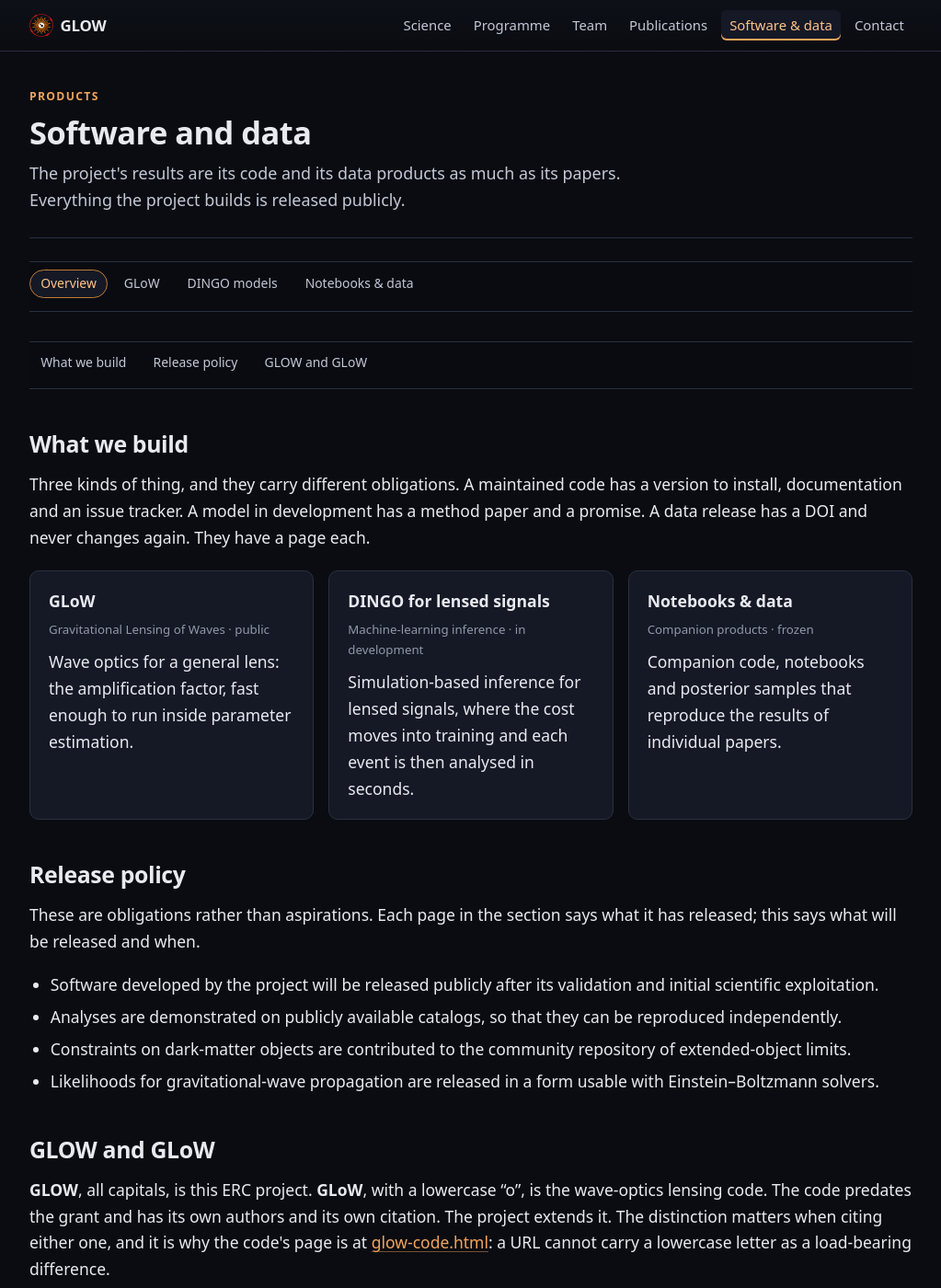
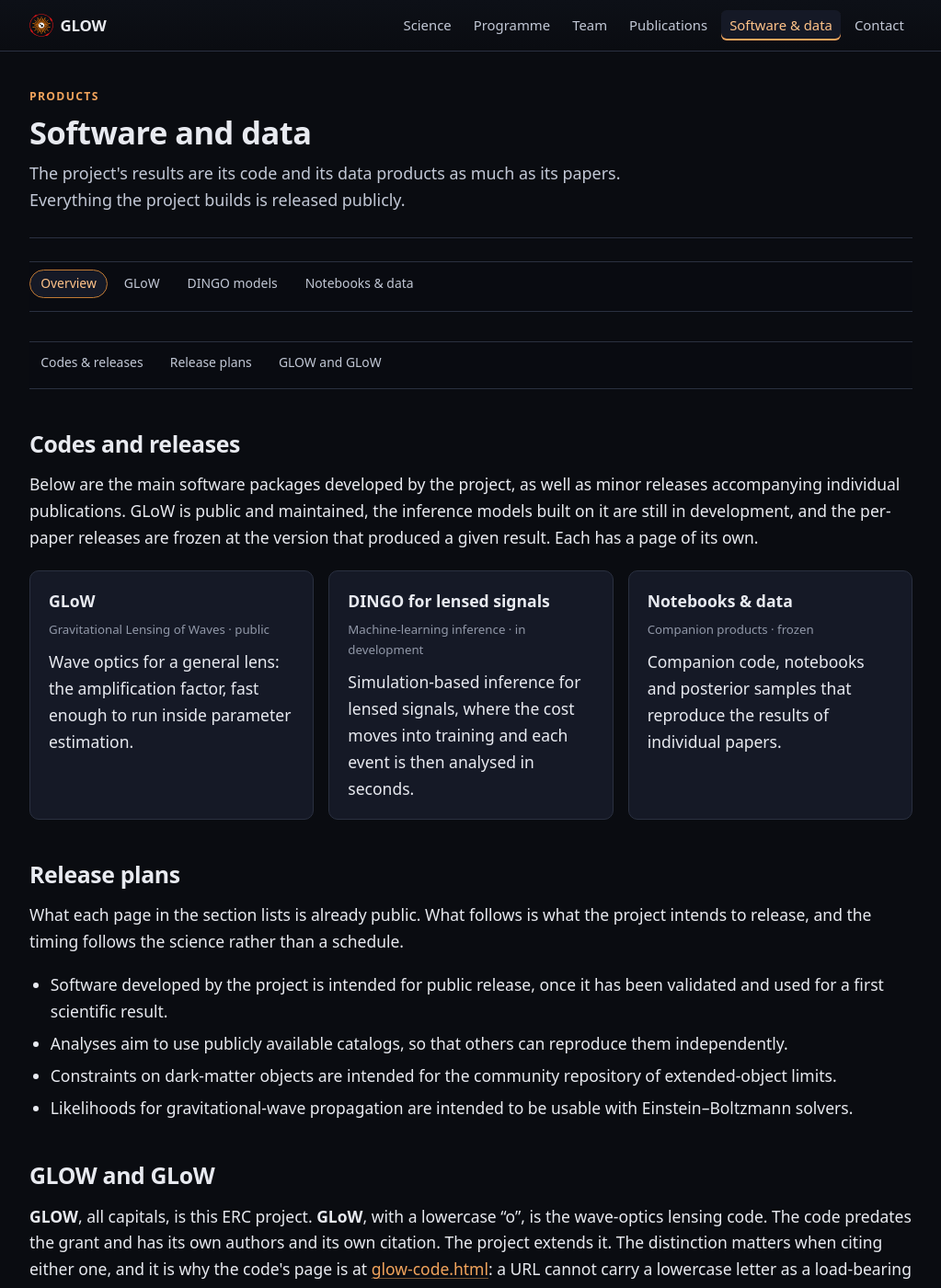
Before and after one commit to glow-astro/website, a Jekyll site: the page built from software.html, in a window 1280 px wide and 1400 px high. Shown: the whole window at 92% size, without its empty margins (128-1151 px from the left). Built offline with Jekyll 4.4.1, drawn with Linux system fonts in a browser that asks for light colours.

Commit message:
The overview in the owner's words, and release plans rather than promises
The opening paragraph is his. What stood there said in four sentences
("Three kinds of thing, and they carry different obligations...") what
his one says, under a heading, "What we build", he did not want. The
section is "Codes and releases" now, and the paragraph names the three
states plainly: GLoW public and maintained, the models built on it in
development, the per-paper releases frozen at the version that produced
a result.

The release list is softened from promises to intentions, which was the
other option he gave. Kept rather than deleted: it is the only place on
the site that says anything about when work becomes public, and that is
worth a reader knowing. Nothing on the page holds anyone to a date now,
and the data file says why the wording changed.

Co-Authored-By: Claude Opus 5 (1M context) <noreply@anthropic.com>
Claude-Session: https://claude.ai/code/session_01L7GT62S61eYxRuSFTmWGfu

```diff
--- a/_data/software.yml
+++ b/_data/software.yml
@@ -175,10 +175,13 @@ releases:
       - text: "Notebooks"
         url: "https://github.com/miguelzuma/lsd-gw-notebooks"
 
-# Commitments about what gets released and when. These are obligations, not
-# aspirations: state only what the project will actually do.
+# What the project intends to release. Softened from promises to intentions on
+# 2026-09-03 at the owner's instruction: the page has no way to hold anyone to a
+# date, and a list of commitments on a website reads as one whether or not it
+# was meant that way. What is already released is on the pages themselves, where
+# a reader can go and get it, and that is where a claim belongs.
 policy:
-  - "Software developed by the project will be released publicly after its validation and initial scientific exploitation."
-  - "Analyses are demonstrated on publicly available catalogs, so that they can be reproduced independently."
-  - "Constraints on dark-matter objects are contributed to the community repository of extended-object limits."
-  - "Likelihoods for gravitational-wave propagation are released in a form usable with Einstein–Boltzmann solvers."
+  - "Software developed by the project is intended for public release, once it has been validated and used for a first scientific result."
+  - "Analyses aim to use publicly available catalogs, so that others can reproduce them independently."
+  - "Constraints on dark-matter objects are intended for the community repository of extended-object limits."
+  - "Likelihoods for gravitational-wave propagation are intended to be usable with Einstein–Boltzmann solvers."
--- a/software.html
+++ b/software.html
@@ -10,10 +10,10 @@ description: >-
   Software developed by the GLOW project (the public GLoW wave-optics lensing
   code and machine-learning inference tools) and the project's release policy.
 sections:
-  - id: packages
-    label: "What we build"
+  - id: codes
+    label: "Codes & releases"
   - id: policy
-    label: "Release policy"
+    label: "Release plans"
   - id: naming
     label: "GLOW and GLoW"
 ---
@@ -28,8 +28,14 @@ sections:
   What is NOT here any more, and where it went: the tool cards, which were four
   facts each and had nowhere to grow, are now glow-code.html and
   dingo-lensing.html; the data releases are notebooks.html. What stays is what
-  belongs to the section as a whole rather than to one thing in it -- the map,
-  the release policy, and the naming note.
+  belongs to the section as a whole rather than to one thing in it: the map,
+  the release plans, and the naming note.
+
+  The lead paragraph and the softened release plans are the owner's call,
+  2026-09-03. What stood here before opened on "three kinds of thing, and they
+  carry different obligations", which said in four sentences what his one
+  sentence says, and the release list was written as a set of promises when it
+  is a set of intentions.
 
   No diagram like the science skymap. That figure works because the topics sit
   at places on a light path and the picture is of that path; three codes have no
@@ -41,13 +47,14 @@ sections:
 
 {% include subnav.html %}
 
-<section class="section" id="packages" aria-labelledby="packages-heading">
-  <h2 id="packages-heading">What we build</h2>
+<section class="section" id="codes" aria-labelledby="codes-heading">
+  <h2 id="codes-heading">Codes and releases</h2>
   <p>
-    Three kinds of thing, and they carry different obligations. A maintained
-    code has a version to install, documentation and an issue tracker. A model
-    in development has a method paper and a promise. A data release has a DOI
-    and never changes again. They have a page each.
+    Below are the main software packages developed by the project, as well as
+    minor releases accompanying individual publications. GLoW is public and
+    maintained, the inference models built on it are still in development, and
+    the per-paper releases are frozen at the version that produced a given
+    result. Each has a page of its own.
   </p>
 
   <div class="grid grid-3">
@@ -67,10 +74,11 @@ sections:
 </section>
 
 <section class="section" id="policy" aria-labelledby="policy-heading">
-  <h2 id="policy-heading">Release policy</h2>
+  <h2 id="policy-heading">Release plans</h2>
   <p>
-    These are obligations rather than aspirations. Each page in the section says
-    what it has released; this says what will be released and when.
+    What each page in the section lists is already public. What follows is what
+    the project intends to release, and the timing follows the science rather
+    than a schedule.
   </p>
   <ul>
     {%- for item in site.data.software.policy %}
```
